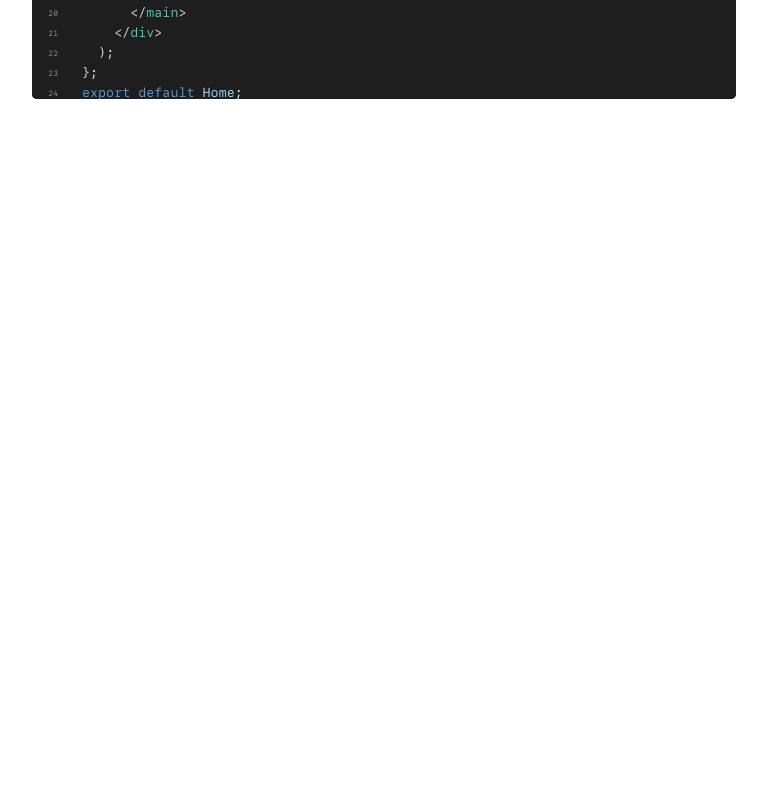
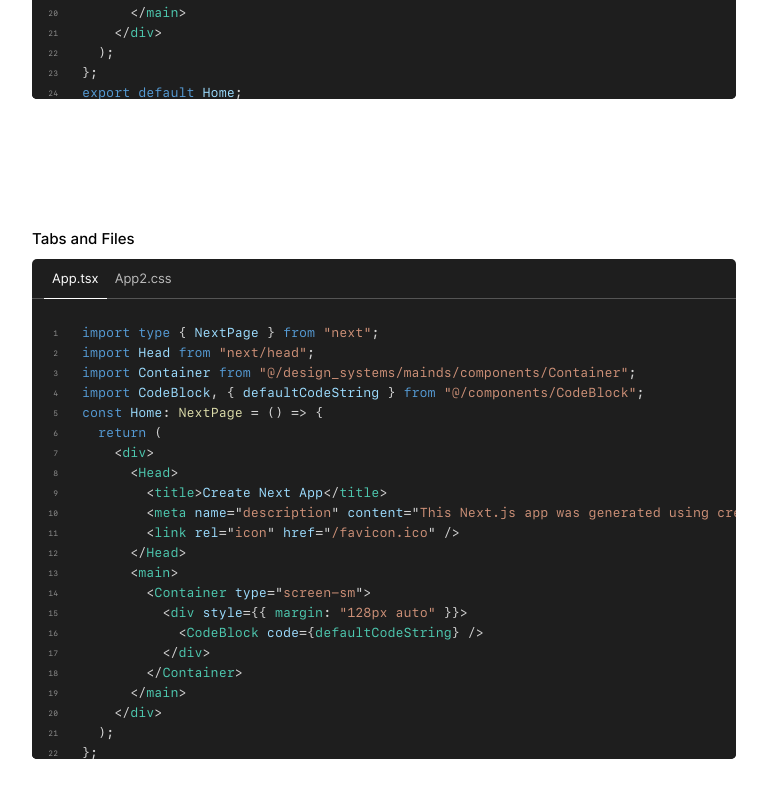
Before and after one commit to aakindel/codeblock-component, a Next.js app: page / in a window 1280 px wide. Shown: the part 1785-2582 px from the top of the page, without its empty margins (256-1023 px from the left). Before the commit the page ends 2012 px from the top, so only its background shows below. Built offline with nearby package versions, Linux system fonts and the light colour scheme.

Commit message:
add files option to CodeBlock

```diff
--- a/components/CodeBlock/CodeBlock.module.scss
+++ b/components/CodeBlock/CodeBlock.module.scss
@@ -1,3 +1,23 @@
+.tabs {
+  display: flex;
+  flex-direction: column;
+}
+
+.tab-list {
+  display: flex;
+  align-items: center;
+}
+
+.tab {
+  cursor: pointer;
+  font-size: 13px;
+}
+
+.tab-panel {
+  overflow: hidden;
+  height: 100%;
+}
+
 .codeblock-container {
   overflow: hidden;
 }
--- a/components/CodeBlock/index.tsx
+++ b/components/CodeBlock/index.tsx
@@ -1,10 +1,15 @@
 import Highlight, { defaultProps, Language } from "prism-react-renderer";
 import CodeBlockStyles from "./CodeBlock.module.scss";
 import theme from "prism-react-renderer/themes/vsDark";
-import { useEffect, useRef, useState } from "react";
+import React, { useEffect, useRef, useState } from "react";
+import { Tabs } from "@/design_systems/mainds/components/compound/Tabs";
 
 type ColorOptions = {
   lineNumberColor?: string;
+  tabTextActiveColor?: string;
+  tabTextInactiveColor?: string;
+  tabUnderlineColor?: string;
+  tabBottomBorderColor?: string;
 };
 
 type LocalColorOptions = Required<ColorOptions>;
@@ -12,6 +17,8 @@ type LocalColorOptions = Required<ColorOptions>;
 type CodeBlockOptions = {
   pxBorderRadius?: number;
   pxHeight?: number;
+  pxTabHeight?: number;
+  pxTabPaddingX?: number;
   pxCodeFontSize?: number;
   pxLineHeight?: number;
   pxCodePaddingTop?: number;
@@ -23,6 +30,29 @@ type CodeBlockOptions = {
 };
 
 type LocalCodeBlockOptions = Required<CodeBlockOptions>;
+
+type FileType = {
+  code: string;
+  isActive?: boolean;
+};
+
+type NormalizedFileType = FileType & {
+  fileExtension?: string;
+  fileName?: string;
+  language?: Language;
+};
+
+type FilesProp =
+  | {
+      [key: string]: string | FileType;
+    }
+  | undefined;
+
+type NormalizedFilesProp =
+  | {
+      [key: string]: NormalizedFileType;
+    }
+  | undefined;
 
 type CodeBlockContentProps = {
   code: string;
@@ -38,12 +68,117 @@ type CodeBlockProps = {
   language?: Language;
   showLineNumbers?: boolean;
   wrapLines?: boolean;
+  showTabs?: boolean;
   options?: CodeBlockOptions;
   colorOptions?: ColorOptions;
+  files?: {
+    [key: string]: string | FileType;
+  };
 };
 
 const getStringLineCount = (userString: string): number => {
   return userString.split(/\r\n|\r|\n/).length;
+};
+
+const getFileExtensionFromFilePath = (filePath: string) => {
+  return filePath.split(".")[filePath.split(".").length - 1];
+};
+
+const getLanguageFromFilePath = (filePath: string) => {
+  const fileExtension = getFileExtensionFromFilePath(
+    filePath
+  ) as keyof typeof supportedExtensions;
+
+  // Prism Languages:
+  // https://github.com/FormidableLabs/prism-react-renderer/blob/master/index.d.ts
+  const supportedExtensions = {
+    html: "markup",
+    sh: "bash",
+    clike: "clike",
+    c: "c",
+    cpp: "cpp",
+    css: "css",
+    js: "javascript",
+    jsx: "jsx",
+    litcoffee: "coffeescript",
+    as: "actionscript",
+    diff: "diff",
+    git: "git",
+    go: "go",
+    gql: "graphql",
+    handlebars: "handlebars",
+    json: "json",
+    less: "less",
+    make: "makefile",
+    md: "markdown",
+    m: "objectivec",
+    ml: "ocaml",
+    py: "python",
+    rnd: "reason",
+    sass: "sass",
+    scss: "scss",
+    sql: "sql",
+    styl: "stylus",
+    tsx: "tsx",
+    wasm: "wasm",
+    yaml: "yaml",
+  };
+
+  return fileExtension in supportedExtensions
+    ? (supportedExtensions[fileExtension] as Language)
+    : "jsx";
+};
+
+const getFileNameFromFilePath = (filePath: string) => {
+  return filePath.split("/")[filePath.split("/").length - 1];
+};
+
+const getNormalizedFiles = (files: FilesProp) => {
+  const normalizedFiles = files
+    ? ({} as { [key: string]: NormalizedFileType })
+    : undefined;
+
+  if (files && normalizedFiles) {
+    Object.keys(files).forEach((filePath) => {
+      const fileObject = files[filePath];
+      typeof fileObject === "string"
+        ? (normalizedFiles[filePath] = {
+            code: fileObject,
+            fileExtension: getFileExtensionFromFilePath(filePath),
+            fileName: getFileNameFromFilePath(filePath),
+            language: getLanguageFromFilePath(filePath),
+          })
+        : (normalizedFiles[filePath] = {
+            ...fileObject,
+            fileExtension: getFileExtensionFromFilePath(filePath),
+            fileName: getFileNameFromFilePath(filePath),
+            language: getLanguageFromFilePath(filePath),
+          });
+    });
+  }
+  return normalizedFiles;
+};
+
+const getActiveFileIndex = (normalizedFiles: NormalizedFilesProp) => {
+  return normalizedFiles
+    ? Object.keys(normalizedFiles)
+        .map((filePath) => normalizedFiles[filePath]["isActive"])
+        .indexOf(true)
+    : undefined;
+};
+
+const getActiveFilePath = ({
+  normalizedFiles,
+  activeFileIndex,
+}: {
+  normalizedFiles: NormalizedFilesProp;
+  activeFileIndex?: number;
+}) => {
+  return normalizedFiles
+    ? activeFileIndex === -1
+      ? Object.keys(normalizedFiles)[0]
+      : Object.keys(normalizedFiles)[activeFileIndex as number]
+    : undefined;
 };
 
 const CodeBlockContent = ({
@@ -172,20 +307,28 @@ const CodeBlock = (props: CodeBlockProps) => {
     language = "jsx",
     showLineNumbers = true,
     wrapLines = false,
+    showTabs = true,
+    files,
     options,
     colorOptions,
   } = props;
 
-  const localProps = {
+  const propsForCodeBlockContent = {
     code,
     language,
     showLineNumbers,
     wrapLines,
   };
 
+  /* ======================================================================= */
+  /* Define default values for CodeBlock options */
+  /* ======================================================================= */
+
   const localOptions: LocalCodeBlockOptions = {
     pxBorderRadius: 5,
     pxHeight: 500,
+    pxTabHeight: 40,
+    pxTabPaddingX: 8,
     pxCodeFontSize: 13,
     pxLineHeight: 20,
     pxCodePaddingTop: 24,
@@ -199,14 +342,31 @@ const CodeBlock = (props: CodeBlockProps) => {
 
   const localColorOptions: LocalColorOptions = {
     lineNumberColor: "#FFF",
+    tabTextActiveColor: "#FFF",
+    tabTextInactiveColor: "#BCBCBC",
+    tabUnderlineColor: "#FFF",
+    tabBottomBorderColor: "#555",
     ...colorOptions,
   };
 
   const codeBlockContentArgs: CodeBlockContentProps = {
-    ...localProps,
+    ...propsForCodeBlockContent,
     localOptions,
     localColorOptions,
   };
+
+  /* ======================================================================= */
+  /* Set up files */
+  /* ======================================================================= */
+
+  const normalizedFiles = getNormalizedFiles(files);
+
+  const activeFileIndex = getActiveFileIndex(normalizedFiles);
+
+  const activeFilePath = getActiveFilePath({
+    normalizedFiles,
+    activeFileIndex,
+  });
 
   return (
     <Highlight {...defaultProps} code={code} language={language} theme={theme}>
@@ -219,7 +379,97 @@ const CodeBlock = (props: CodeBlockProps) => {
             height: `${localOptions.pxHeight}px`,
           }}
         >
-          <CodeBlockContent {...codeBlockContentArgs} />
+          {showTabs && normalizedFiles ? (
+            <Tabs
+              className={`${CodeBlockStyles["tabs"]}`}
+              defaultTabId={activeFilePath}
+              style={{
+                backgroundColor: style.backgroundColor as string,
+                color: localColorOptions.tabTextInactiveColor,
+              }}
+            >
+              {({ activeTabId }) => {
+                return (
+                  <React.Fragment>
+                    <Tabs.List
+                      className={`${CodeBlockStyles["tab-list"]}`}
+                      style={{
+                        color: style.color as string,
+                        height: `${localOptions.pxTabHeight}px`,
+                        paddingLeft: `${
+                          (localOptions.pxLineNumberPaddingLeft as number) -
+                          (localOptions.pxTabPaddingX as number) / 2
+                        }px`,
+                        borderBottom: `1px solid ${localColorOptions.tabBottomBorderColor}`,
+                      }}
+                    >
+                      {Object.keys(normalizedFiles).map((filePath) => {
+                        const isActiveTab = activeTabId === filePath;
+
+                        return (
+                          <Tabs.Tab
+                            key={filePath}
+                            className={`${CodeBlockStyles["tab"]}`}
+                            tabId={filePath}
+                            style={{
+                              color: isActiveTab
+                                ? localColorOptions.tabTextActiveColor
+                                : localColorOptions.tabTextInactiveColor,
+                              paddingLeft: `${localOptions.pxTabPaddingX}px`,
+                              paddingRight: `${localOptions.pxTabPaddingX}px`,
+                              height: `${localOptions.pxTabHeight}px`,
+                              borderBottom: `1px solid ${
+                                isActiveTab
+                                  ? localColorOptions.tabUnderlineColor
+                                  : "transparent"
+                              }`,
+                            }}
+                          >
+                            <div
+                              className={`${CodeBlockStyles["tab-content"]}`}
+                            >
+                              {normalizedFiles[filePath]["fileName"]}
+                            </div>
+                          </Tabs.Tab>
+                        );
+                      })}
+                    </Tabs.List>
+                    {Object.keys(normalizedFiles).map((filePath) => {
+                      const filePropsForCodeBlockContent = {
+                        code: normalizedFiles[filePath]["code"],
+                        language: normalizedFiles[filePath][
+                          "language"
+                        ] as Language,
+                        showLineNumbers,
+                        wrapLines,
+                      };
+
+                      const fileCodeBlockContentArgs: CodeBlockContentProps = {
+                        ...filePropsForCodeBlockContent,
+                        localOptions,
+                        localColorOptions,
+                      };
+
+                      return (
+                        <Tabs.Panel
+                          key={filePath}
+                          className={`${CodeBlockStyles["tab-panel"]}`}
+                          tabId={filePath}
+                          style={{
+                            height: `calc(100% - ${localOptions.pxTabHeight}px)`,
+                          }}
+                        >
+                          <CodeBlockContent {...fileCodeBlockContentArgs} />
+                        </Tabs.Panel>
+                      );
+                    })}
+                  </React.Fragment>
+                );
+              }}
+            </Tabs>
+          ) : (
+            <CodeBlockContent {...codeBlockContentArgs} />
+          )}
         </div>
       )}
     </Highlight>
--- a/pages/index.tsx
+++ b/pages/index.tsx
@@ -67,6 +67,21 @@ const Home: NextPage = () => {
               <CodeBlock code={codeString} wrapLines={true} />
             </div>
           </div>
+          <div style={{ margin: "80px auto" }}>
+            <CodeBlockHeading>Tabs and Files</CodeBlockHeading>
+            <CodeBlock
+              files={{
+                "/App.tsx": {
+                  code: codeString,
+                },
+                "/App2.css": {
+                  code: `* {
+  box-sizing: border-box;
+}`,
+                },
+              }}
+            />
+          </div>
         </Container>
       </main>
     </div>
```
